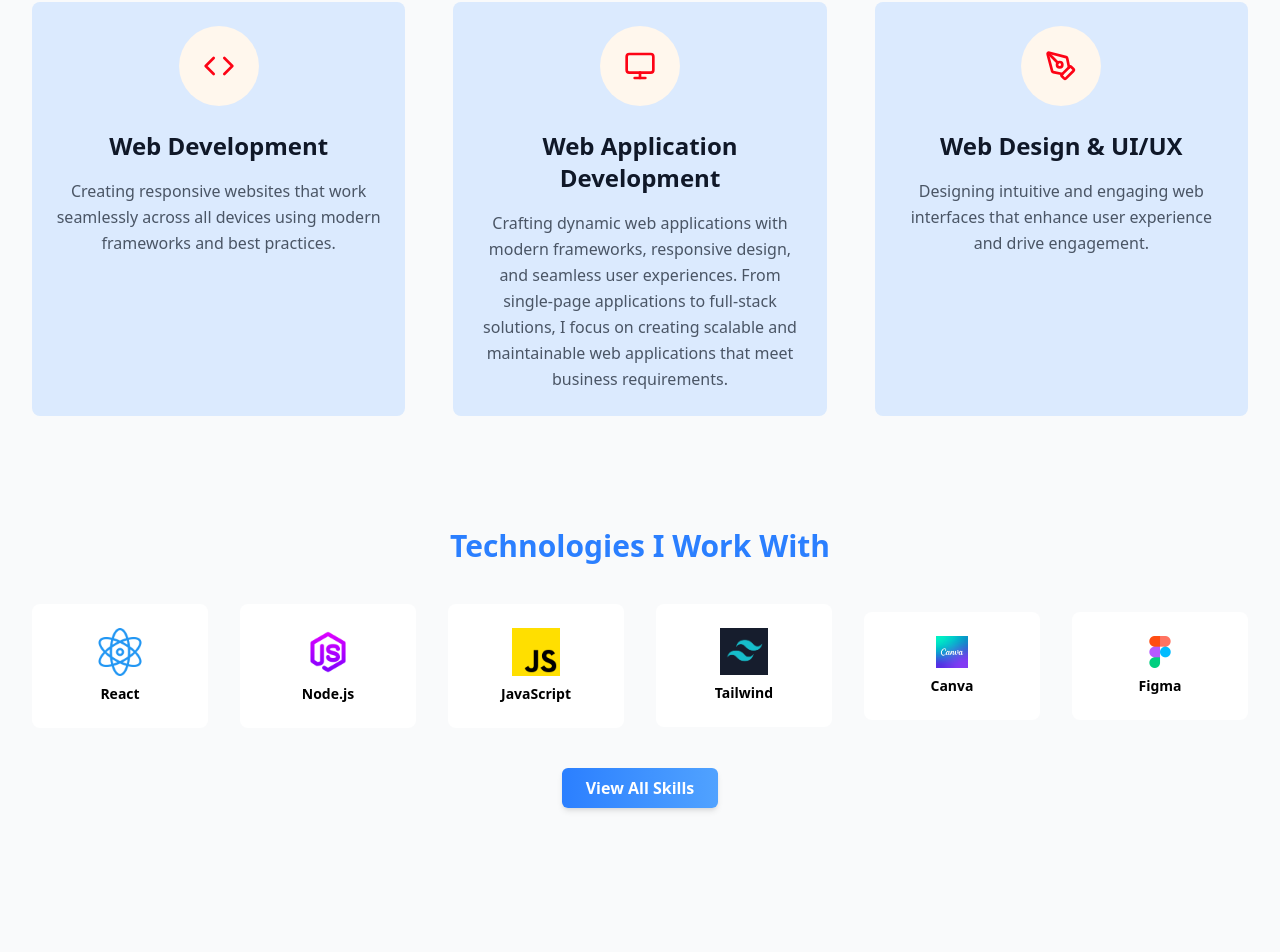
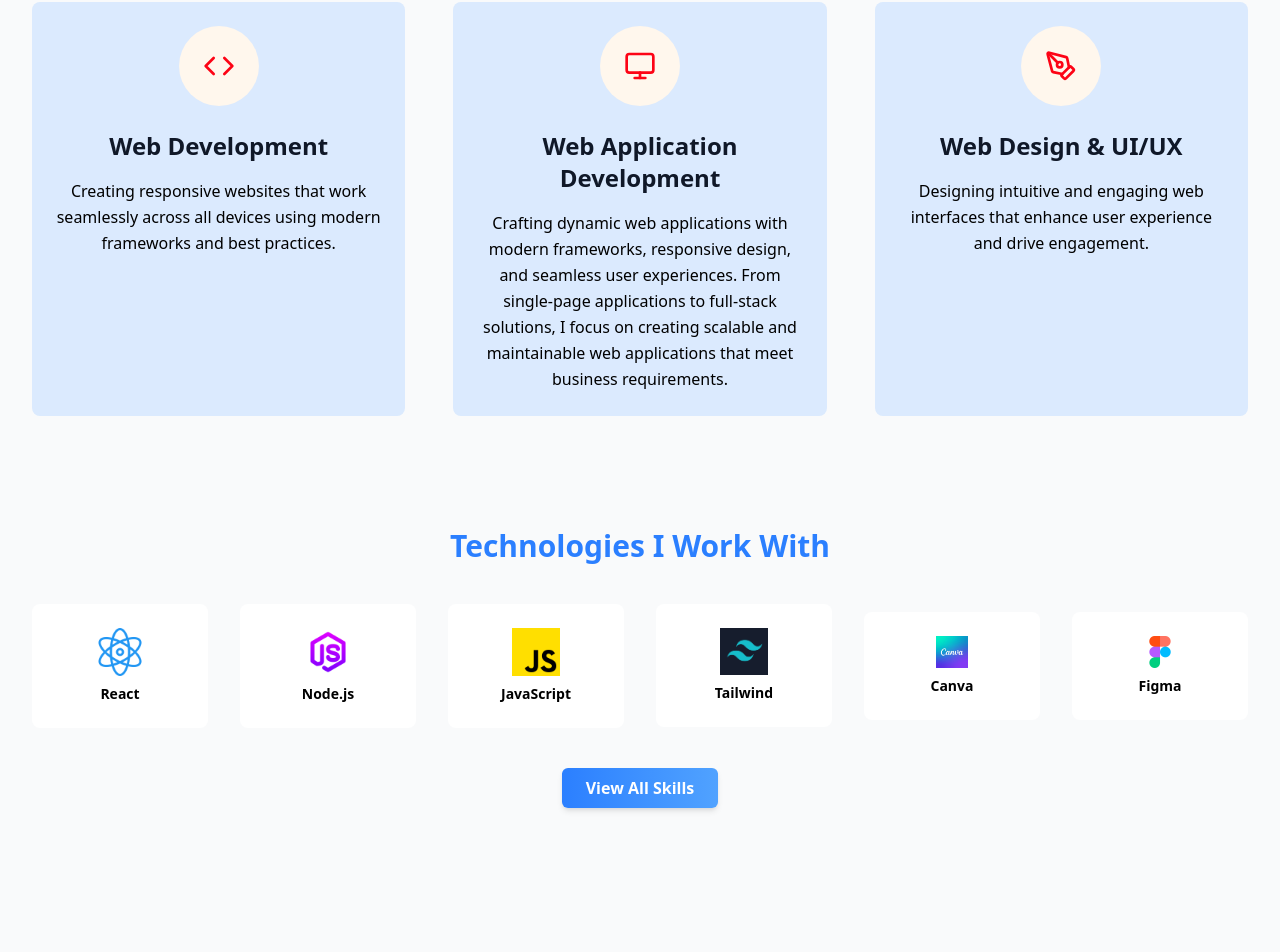
Before and after one commit to EllenMensah/my-portfolio, a React (Vite) app: page / in a window 1280 px wide. Shown: the part 1006-1958 px from the top of the page. Built offline with nearby package versions, Linux system fonts and the light colour scheme.

Commit message:
text color

```diff
--- a/src/pages/Landing.jsx
+++ b/src/pages/Landing.jsx
@@ -145,7 +145,7 @@ const Landing = () => {
                 </h3>
 
                 {/* Service Description */}
-                <p className="text-gray-600 dark:text-gray-300 leading-relaxed">
+                <p className="text-black dark:text-gray-300 leading-relaxed">
                   {service.description}
                 </p>
               </div>
```
